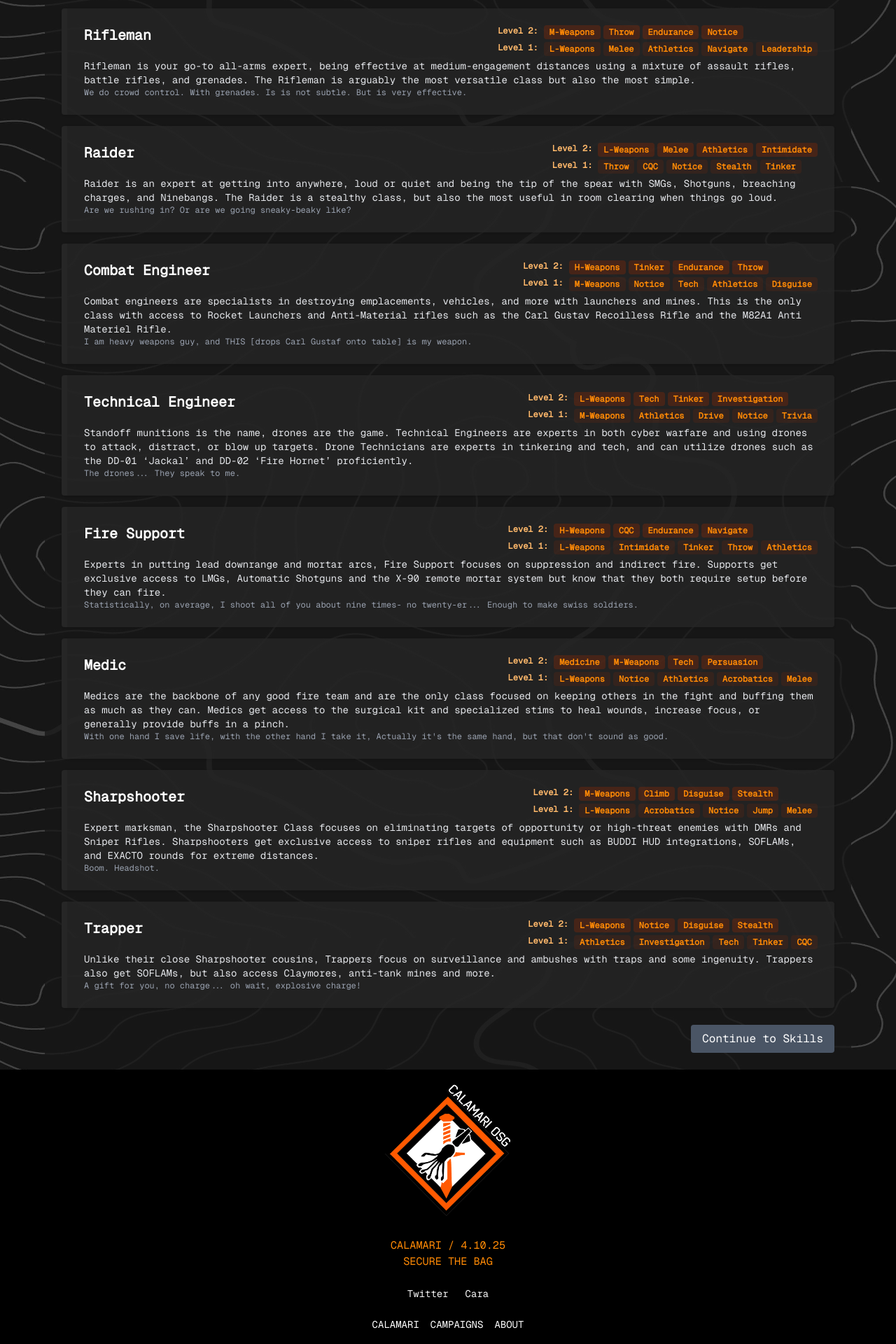
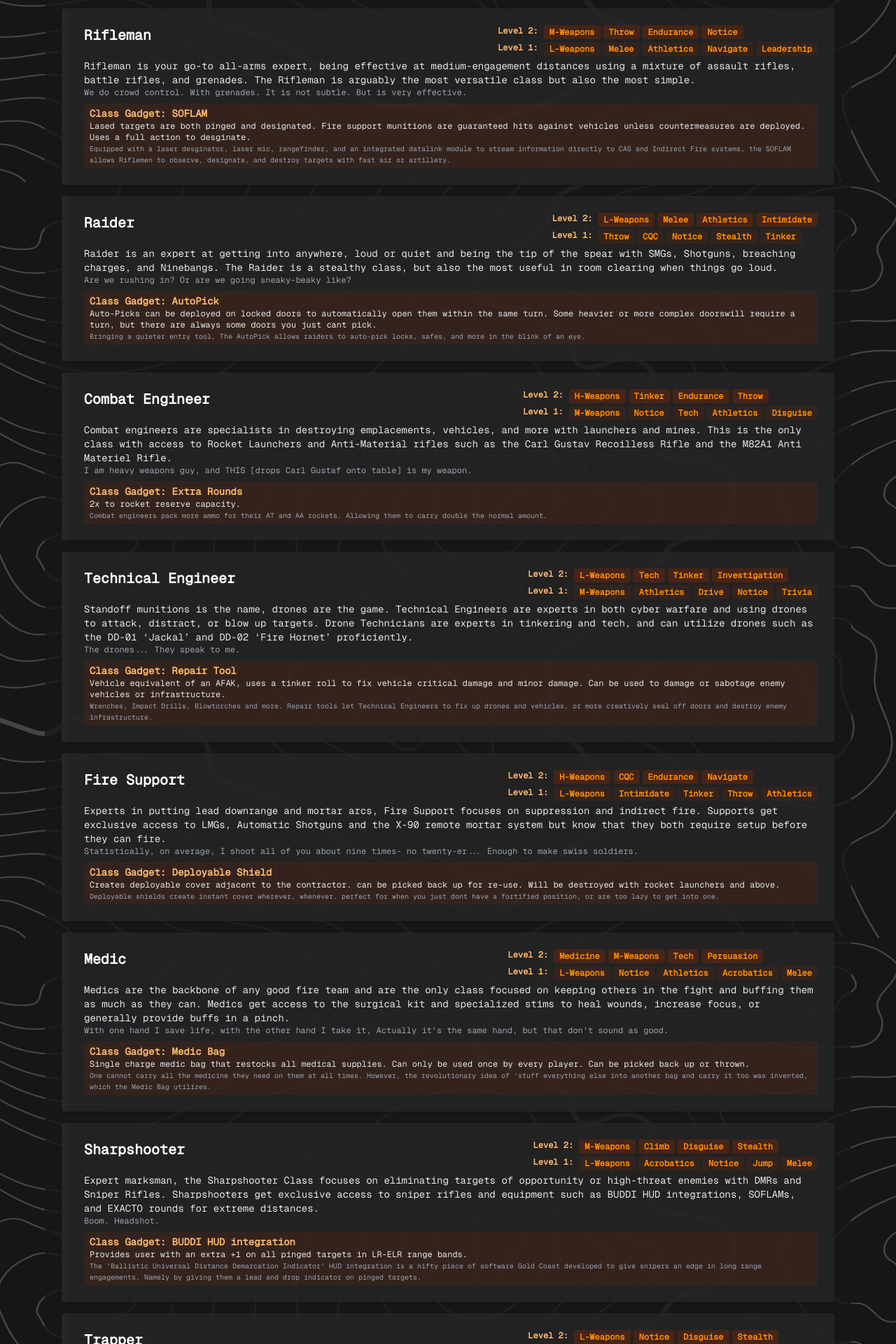
Before and after one commit to RudrNaik/CALLICOM, a React (Vite) app in the folder frontend/: page /CALLICOM/CharacterCreator in a window 1280 px wide. Shown: the part 820-2740 px from the top of the page at 70% size. Built offline with nearby package versions, Linux system fonts and the light colour scheme.

Commit message:
Added some improved functionality to the enemy cards, also added in secondary/class gadgets into the character select and in the character manager. Removed medic bags.

```diff
--- a/frontend/src/components/CharacterCreator/ClassCard.jsx
+++ b/frontend/src/components/CharacterCreator/ClassCard.jsx
@@ -60,6 +60,14 @@ const ClassCard = ({ classData, selectedClass, onSelect, touched }) => {
               <p className="text-xs text-gray-400 whitespace-pre-line">
                 {classInfo.description}
               </p>
+
+              <p className="text-xs text-gray-200 whitespace-pre-line bg-orange-900/20 px-2 py-1 mt-2 rounded">
+                <span className="text-orange-300 text-sm font-semibold">
+                      Class Gadget: {classInfo.classGadget.id} {"\n"}
+                </span>
+                <span className="text-xs">{classInfo.classGadget.gameplay}{"\n"}</span>
+                <span className="text-[0.625rem] text-gray-400">{classInfo.classGadget.description}</span>
+              </p>
             </div>
           </button>
         );
--- a/frontend/src/data/Equipment.json
+++ b/frontend/src/data/Equipment.json
@@ -322,15 +322,6 @@
         "class": ""
     },
     {
-        "id": "medic-bag",
-        "title": "Medic Bag",
-        "parentId": "Medic",
-        "class": "Medic",
-        "cost": 0,
-        "description": "One cannot carry all the medicine they need on them at all times. However, the revolutionary idea of ‘stuff everything else into another bag and carry it as well’ was invented, which the Medic Bag utilizes.",
-        "rulesText": "Restocks medical supplies up to 2FAKs and an AFAK when interacted with.\nAlso can restock Injectors and stimulants for other Medics when interacted with, but only up to half of the amount they started with.\nUses a deploy action, does not end turn."
-    },
-    {
         "id": "rnk",
         "title": "Regen Nanite Kit (RNK)",
         "parentId": "Medic",
--- a/frontend/src/data/campaigns.json
+++ /dev/null
@@ -1,23 +0,0 @@
-[
-  {
-    "id": "Chile2018",
-    "Name": "Operation Silent Arrow",
-    "Location": "Summer 2018, Chile, SAPP territory",
-    "SITREP": "Following the unexpected fault of Crew 2 during Joint European-American Satellite restoration missions, the crew landed safely off the coast of Chile. However, what was going to be a routine pick up turned into a kidnapping, as all thirteen members of crew 2 are now missing with clear evidence of them being taken hostgae. Due to the fragility of the situation, and the lack of resources, NATO has opted to create a covert multinational task force, TF: Gold, with the objective of entering into chile discreetly and bringing all thirteen astronauts home.",
-    "unit" : "NATO SOFCOM",
-    "callsign" : "TF: GOLD",
-    "client" : "MI6, DGSE, CIA",
-    "payout" : "[N/A]"
-  },
-  {
-    "id": "Siberia2022",
-    "Name": "Siberian Suns",
-    "Location": "December 2021, Ural Mountains, (USR) United Siberian Republics",
-    "SITREP": "[To be unveiled later]",
-    "unit" : "CALAMARI OPERATIONAL SUPPORT GROUP",
-    "callsign" : "GAMBLER // MOBSTER",
-    "client" : "USR, MI6, CIA",
-    "payout" : "3.2 Million [USD]"
-
-  }
-]
--- a/frontend/src/data/classSkills.json
+++ b/frontend/src/data/classSkills.json
@@ -14,7 +14,13 @@
       "Leadership"
     ],
     "rulesText": "Rifleman is your go-to all-arms expert, being effective at medium-engagement distances using a mixture of assault rifles, battle rifles, and grenades. The Rifleman is arguably the most versatile class but also the most simple.",
-    "description": "We do crowd control. With grenades. Is is not subtle. But is very effective."
+    "description": "We do crowd control. With grenades. It is not subtle. But is very effective.",
+    "classGadget": {
+      "id": "SOFLAM",
+      "description": "Equipped with a laser desginator, laser mic, rangefinder, and an integrated datalink module to stream information directly to CAS and Indirect Fire systems, the SOFLAM allows Riflemen to observe, designate, and destroy targets with fast air or artillery.",
+      "fluff": "Hunker down or bugger off- here comes the thunder.",
+      "gameplay":"Lased targets are both pinged and designated. Fire support munitions are guaranteed hits against vehicles unless countermeasures are deployed. Uses a full action to desginate."
+    }
   },
   "Raider": {
     "level2": [
@@ -31,7 +37,13 @@
       "Tinker"
     ],
     "rulesText": "Raider is an expert at getting into anywhere, loud or quiet and being the tip of the spear with SMGs, Shotguns, breaching charges, and Ninebangs. The Raider is a stealthy class, but also the most useful in room clearing when things go loud.",
-    "description": "Are we rushing in? Or are we going sneaky-beaky like?"
+    "description": "Are we rushing in? Or are we going sneaky-beaky like?",
+    "classGadget": {
+      "id": "AutoPick",
+      "description": "Bringing a quieter entry tool, The AutoPick allows raiders to auto-pick locks, safes, and more in the blink of an eye. ",
+      "fluff": "'click', open sesame.",
+      "gameplay":"Auto-Picks can be deployed on locked doors to automatically open them within the same turn. Some heavier or more complex doorswill require a turn, but there are always some doors you just cant pick."
+    }
   },
   "Combat Engineer": {
     "level2": [
@@ -48,7 +60,13 @@
       "Disguise"
     ],
     "rulesText": "Combat engineers are specialists in destroying emplacements, vehicles, and more with launchers and mines. This is the only class with access to Rocket Launchers and Anti-Material rifles such as the Carl Gustav Recoilless Rifle and the M82A1 Anti Materiel Rifle.",
-    "description": "I am heavy weapons guy, and THIS [drops Carl Gustaf onto table] is my weapon."
+    "description": "I am heavy weapons guy, and THIS [drops Carl Gustaf onto table] is my weapon.",
+    "classGadget": {
+      "id": "Extra Rounds",
+      "description": "Combat engineers pack more ammo for their AT and AA rockets. Allowing them to carry double the normal amount.",
+      "fluff": "CLEAR BACKBLAST!",
+      "gameplay":"2x to rocket reserve capacity."
+    }
   },
   "Technical Engineer": {
     "level2": [
@@ -65,7 +83,13 @@
       "Trivia"
     ],
     "rulesText": "Standoff munitions is the name, drones are the game. Technical Engineers are experts in both cyber warfare and using drones to attack, distract, or blow up targets. Drone Technicians are experts in tinkering and tech, and can utilize drones such as the DD-01 ‘Jackal’ and DD-02 ‘Fire Hornet’ proficiently.",
-    "description": "The drones... They speak to me."
+    "description": "The drones... They speak to me.",
+    "classGadget": {
+      "id": "Repair Tool",
+      "description": "Wrenches, Impact Drills, Blowtorches and more. Repair tools let Technical Engineers to fix up drones and vehicles, or more creatively seal off doors and destroy enemy infrastructure.",
+      "fluff": "Enginearing my fuckin' LIMIT",
+      "gameplay":"Vehicle equivalent of an AFAK, uses a tinker roll to fix vehicle critical damage and minor damage. Can be used to damage or sabotage enemy vehicles or infrastructure."
+    }
   },
   "Fire Support": {
     "level2": [
@@ -82,7 +106,13 @@
       "Athletics"
     ],
     "rulesText": "Experts in putting lead downrange and mortar arcs, Fire Support focuses on suppression and indirect fire. Supports get exclusive access to LMGs, Automatic Shotguns and the X-90 remote mortar system but know that they both require setup before they can fire.",
-    "description": "Statistically, on average, I shoot all of you about nine times- no twenty-er... Enough to make swiss soldiers."
+    "description": "Statistically, on average, I shoot all of you about nine times- no twenty-er... Enough to make swiss soldiers.",
+    "classGadget": {
+      "id": "Deployable Shield",
+      "description": "Deployable shields create instant cover wherever, whenever. perfect for when you just dont have a fortified position, or are too lazy to get into one.",
+      "fluff": "Enginearing my fuckin' LIMIT",
+      "gameplay":"Creates deployable cover adjacent to the contractor. can be picked back up for re-use. Will be destroyed with rocket launchers and above."
+    }
   },
   "Medic": {
     "level2": [
@@ -99,7 +129,13 @@
       "Melee"
     ],
     "rulesText": "Medics are the backbone of any good fire team and are the only class focused on keeping others in the fight and buffing them as much as they can. Medics get access to the surgical kit and specialized stims to heal wounds, increase focus, or generally provide buffs in a pinch.",
-    "description": "With one hand I save life, with the other hand I take it, Actually it's the same hand, but that don't sound as good."
+    "description": "With one hand I save life, with the other hand I take it, Actually it's the same hand, but that don't sound as good.",
+    "classGadget": {
+      "id": "Medic Bag",
+      "description": "One cannot carry all the medicine they need on them at all times. However, the revolutionary idea of ‘stuff everything else into another bag and carry it too was invented, which the Medic Bag utilizes.",
+      "fluff": "AUGH- IM DYING. I NEEEED A MEDIC BAG",
+      "gameplay":"Single charge medic bag that restocks all medical supplies. Can only be used once by every player. Can be picked back up or thrown."
+    }
   },
   "Sharpshooter": {
     "level2": [
@@ -116,7 +152,13 @@
       "Melee"
     ],
     "rulesText": "Expert marksman, the Sharpshooter Class focuses on eliminating targets of opportunity or high-threat enemies with DMRs and Sniper Rifles. Sharpshooters get exclusive access to sniper rifles and equipment such as BUDDI HUD integrations, SOFLAMs, and EXACTO rounds for extreme distances.",
-    "description": "Boom. Headshot."
+    "description": "Boom. Headshot.",
+    "classGadget": {
+      "id": "BUDDI HUD integration",
+      "description": "The 'Ballistic Universal Distance Demarcation Indicator' HUD integration is a nifty piece of software Gold Coast developed to give snipers an edge in long range engagements. Namely by giving them a lead and drop indicator on pinged targets.",
+      "fluff": "I see you.",
+      "gameplay":"Provides user with an extra +1 on all pinged targets in LR-ELR range bands."
+    }
   },
   "Trapper": {
     "level2": [
@@ -132,7 +174,13 @@
       "Tinker",
       "CQC"
     ],
-    "rulesText": "Unlike their close Sharpshooter cousins, Trappers focus on surveillance and ambushes with traps and some ingenuity. Trappers also get SOFLAMs, but also access Claymores, anti-tank mines and more.",
-    "description": "A gift for you, no charge... oh wait, explosive charge!"
+    "rulesText": "Unlike their close Sharpshooter cousins, Trappers focus on ambushes with traps and some ingenuity. Trappers also get access to the Cyberwarfare Suite, but also access Claymores, anti-tank mines and more.",
+    "description": "A gift for you, no charge... oh wait, explosive charge!",
+    "classGadget": {
+      "id": "'Counterspell' Infiltration Device'",
+      "description": "Developed from the STALKER PRD, the X-55 'Counterspell' infiltration device is a specialized signal jammer to deny the enemy a 'ping' or mark on where you are.",
+      "fluff": "You cant see me, my time is now",
+      "gameplay":"Cannot trigger digitally triggered traps, and cannot be digitally pinged by drones."
+    }
   }
 }
```
Also changed, not shown: frontend/src/components/Briefings/EnemyCard.jsx (+32 -13 lines), frontend/src/components/CharacterRoster/CharDetailComponents/EquipmentView.jsx (+22 -0 lines).
